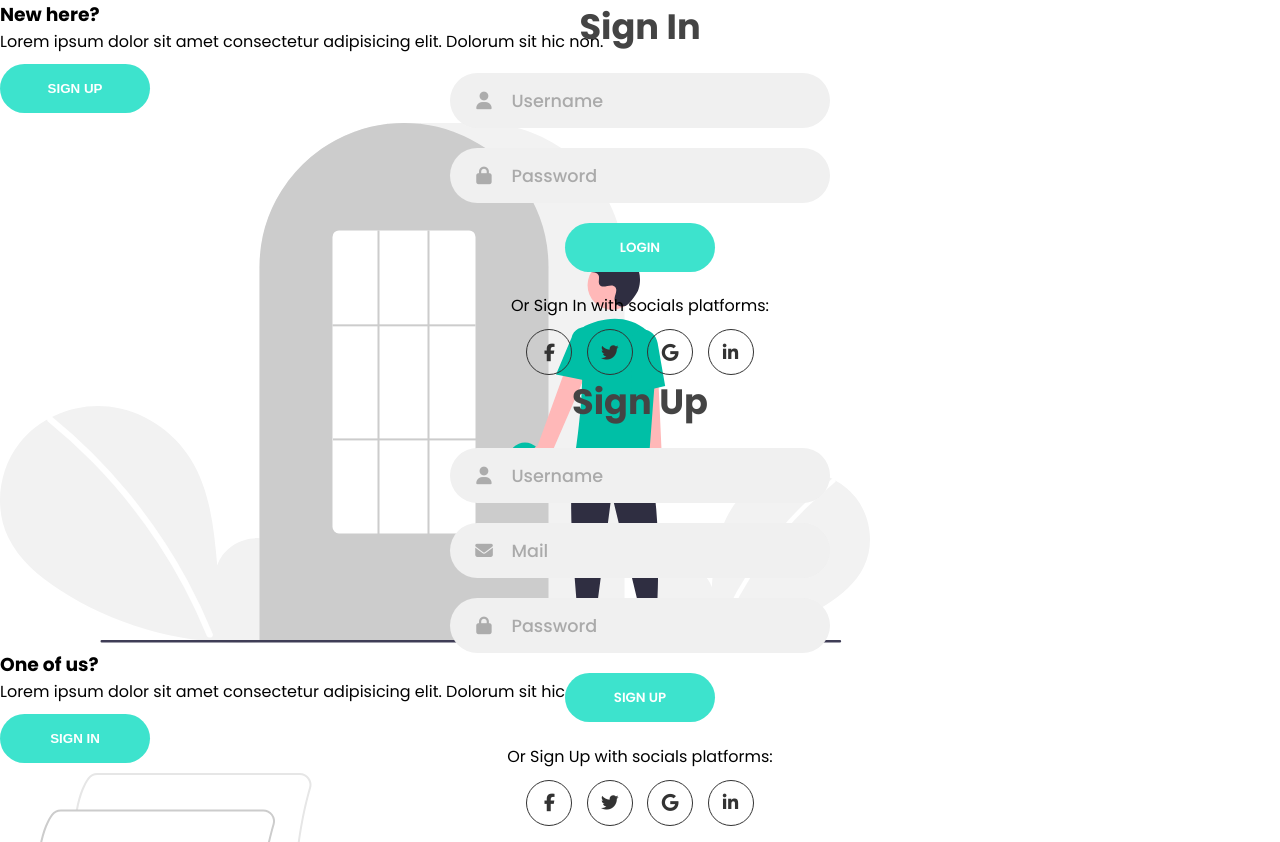
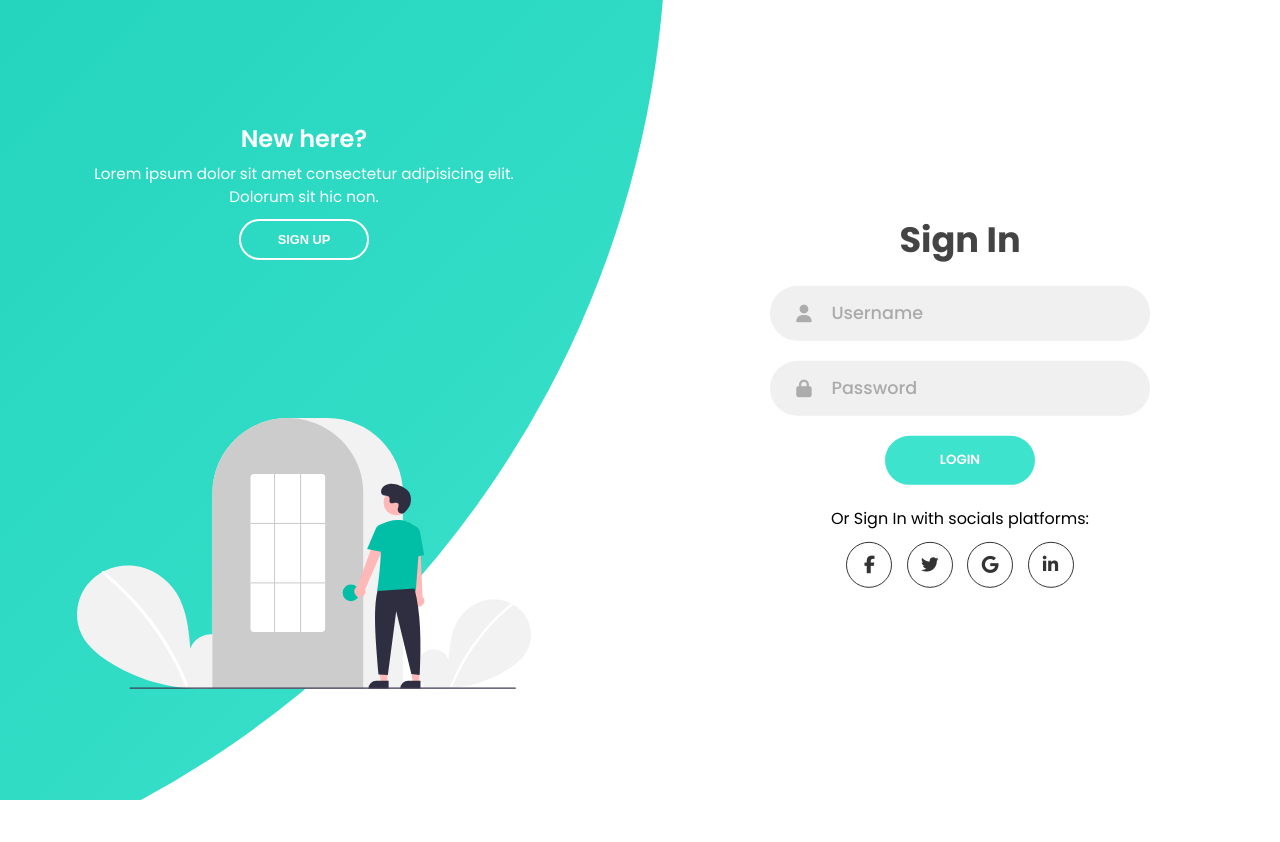
Before and after one commit to MeloonDev/Sign-in-up, a plain HTML site: page index.html in a window 1280 px wide. Shown: the top 842 px of the page. After the commit the page ends 800 px from the top, so only its background shows below. Drawn offline with Linux system fonts and the light colour scheme; a script that the page names is missing.

Commit message:
Add Side Panels CSS

```diff
--- a/style.css
+++ b/style.css
@@ -17,6 +17,19 @@ input {
   overflow: hidden;
 }
 
+.container::before {
+  content: "";
+  position: absolute;
+  width: 2000px;
+  height: 2000px;
+  border-radius: 50%;
+  background: linear-gradient(-45deg, #3de3cd, #00bfa6);
+  top: -10%;
+  right: 48%;
+  transform: translateY(-50%);
+  z-index: 6;
+}
+
 .forms-container {
   position: absolute;
   width: 100%;
@@ -25,11 +38,35 @@ input {
   left: 0;
 }
 
+.signin-signup {
+  position: absolute;
+  top: 50%;
+  left: 75%;
+  transform: translate(-50%, -50%);
+  width: 50%;
+  display: grid;
+  grid-template-columns: 1fr;
+  z-index: 5;
+}
+
 form {
   display: flex;
   align-items: center;
   justify-content: center;
   flex-direction: column;
+  padding: 0 5rem;
+  overflow: hidden;
+  grid-column: 1 / 2;
+  grid-row: 1/2;
+}
+
+form.signin-form {
+  z-index: 2;
+}
+
+form.signup-form {
+  z-index: 1;
+  opacity: 0;
 }
 
 .title {
@@ -120,3 +157,66 @@ form {
   border-color: #00bfa6;
   color: #00bfa6;
 }
+
+.panels-container {
+  position: absolute;
+  width: 100%;
+  height: 100%;
+  top: 0;
+  left: 0;
+  display: grid;
+  grid-template-columns: repeat(2, 1fr);
+}
+
+.panel {
+  display: flex;
+  flex-direction: column;
+  align-items: center;
+  justify-content: space-around;
+  text-align: center;
+  z-index: 7;
+}
+
+.left-panel {
+  pointer-events: all;
+  padding: 3rem 17% 2rem 12%;
+}
+
+.right-panel {
+  pointer-events: none;
+  padding: 3rem 12% 2rem 17%;
+}
+
+.panel .content {
+  color: white;
+}
+
+.panel h3 {
+  font-weight: 600;
+  line-height: 1;
+  font-size: 1.5rem;
+}
+
+.panel p {
+  font-size: 0.95rem;
+  padding: 0.7rem 0;
+}
+
+.btn.transparent {
+  margin: 0;
+  background: none;
+  border: 2px solid white;
+  width: 130px;
+  height: 41px;
+  font-weight: 600;
+  font-size: 0.8rem;
+}
+
+.image {
+  width: 100%;
+}
+
+.right-panel .content,
+.right-panel .image {
+  transform: translateX(800px);
+}
```
